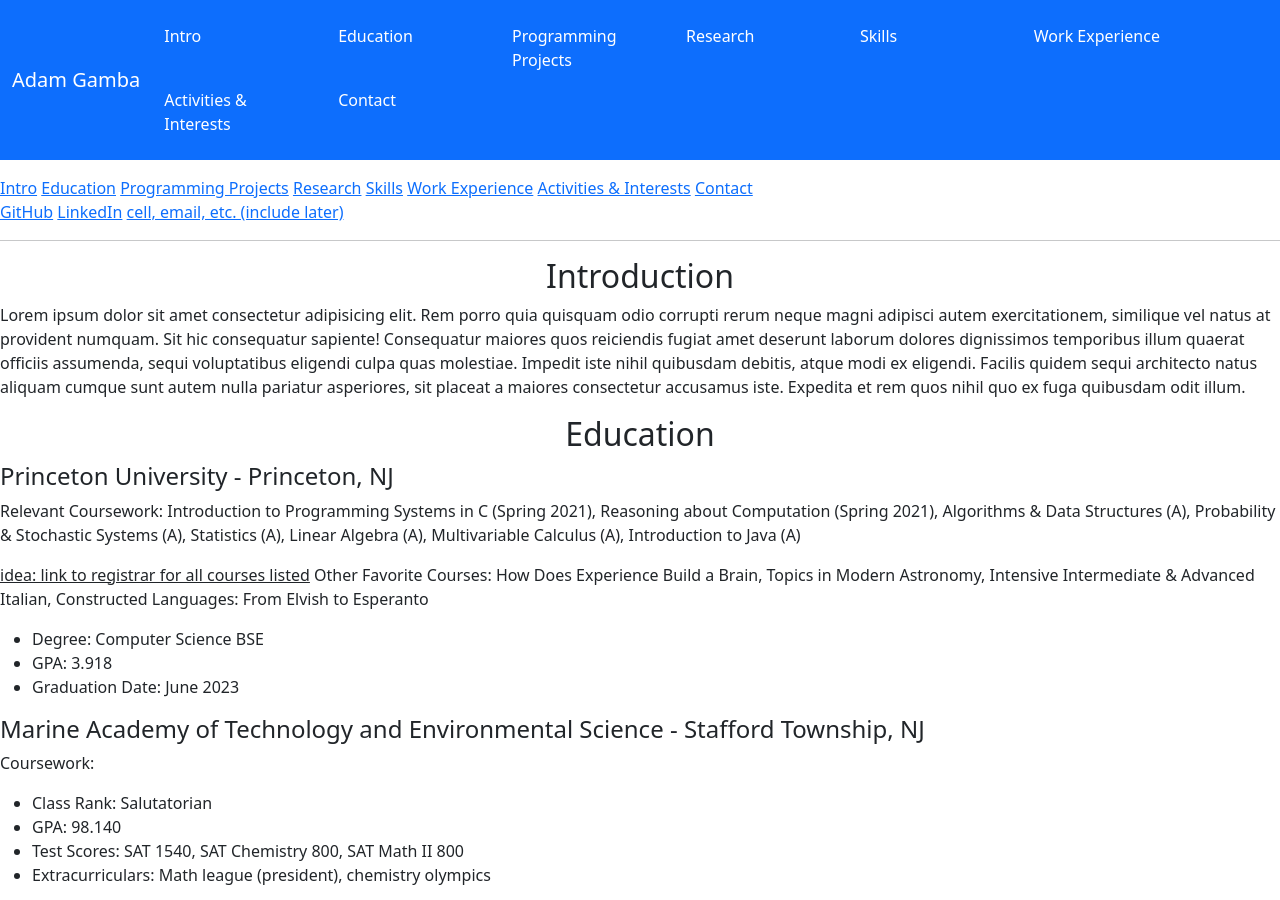
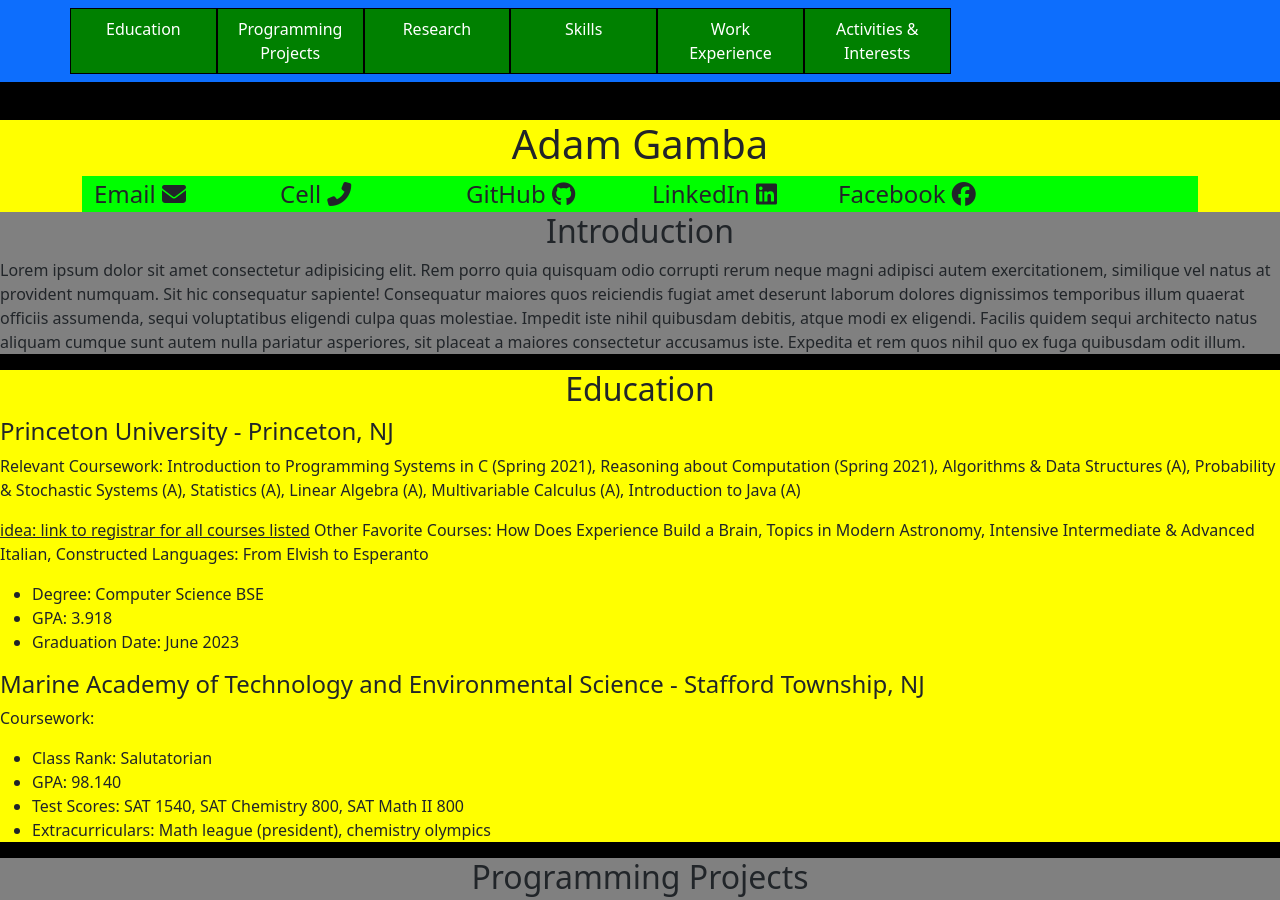
Before and after one commit to adamgamba/adamgamba.github.io, a plain HTML site: page index.html in a window 1280 px wide. Shown: the top 900 px of the page. Drawn offline with nearby package versions, Linux system fonts and the light colour scheme.

Commit message:
Start adding styles
Its very messy right now - having problems with flexbox

```diff
--- a/app.css
+++ b/app.css
@@ -1,6 +1,36 @@
 h1, h2 {
     text-align: center;
 }
+
+ul.row {
+    background-color: green;
+    text-align: center;
+    vertical-align: middle;
+}
+.nav-item {
+    border: 1px solid black;
+}
+
+
+#test {
+    background-color: lime;
+}
+#contact-section {
+    font-size: 1.5em;
+}
+body {
+    background-color: black;
+}
+
+
+
+section:nth-of-type(2n) {
+    background-color: gray;
+}
+section:nth-of-type(2n-1) {
+    background-color: yellow;
+}
+
 
 #java:hover {
     color: #f89820;
--- a/index.html
+++ b/index.html
@@ -13,20 +13,19 @@
 </head>
 
 <body>
-    <div class="container-md">
     <nav class="navbar fixed-top navbar-expand-md navbar-dark bg-primary">
-            <div class="container-fluid">
-                <span href="" class="navbar-brand">Adam Gamba</span>
+        <div class="container">
+            <!-- <span href="" class="navbar-brand">Adam Gamba</span> -->
             <button class="navbar-toggler" type="button" data-bs-toggle="collapse"
-                    data-bs-target="#navbarSupportedContent" aria-controls="navbarSupportedContent"
-                    aria-expanded="false" aria-label="Toggle navigation">
+                data-bs-target="#navbarSupportedContent" aria-controls="navbarSupportedContent" aria-expanded="false"
+                aria-label="Toggle navigation">
                 <span class="navbar-toggler-icon"></span>
             </button>
-                <div class="collapse navbar-collapse navbar-text" id="navbarSupportedContent">
-                    <ul class="navbar-nav me-auto mb-2 mb-lg-0 row">
-                        <li class="nav-item col-2">
+            <div class="collapse navbar-collapse" id="navbarSupportedContent">
+                <ul class="row navbar-nav me-auto mb-2 mb-lg-0">
+                    <!-- <li class="nav-item">
                         <a class="nav-link active" aria-current="page" href="#intro-section">Intro</a>
-                        </li>
+                    </li> -->
                     <li class="nav-item col-2">
                         <a class="nav-link active" aria-current="page" href="#intro-section">Education</a>
                     </li>
@@ -47,36 +46,63 @@
                         <a class="nav-link active" aria-current="page" href="#intro-section">Activities &
                             Interests</a>
                     </li>
-                        <li class="nav-item col-2">
+                    <!-- <li class="nav-item">
                         <a class="nav-link active" aria-current="page" href="#intro-section">Contact</a>
-                        </li>
+                    </li> -->
                 </ul>
             </div>
         </div>
     </nav>
-    </div>
 
     <br>
     <br>
     <br>
     <br>
     <br>
-    <div>
+
+    <section id="contact-section">
+        <div class="container">
             <h1>Adam Gamba</h1>
+            <div class="row m-0 justify-content" id="test">
+                <div class="col-lg-2 col-md-4" id="email">
+                    Email <span class="fas fa-envelope"></span>
+                </div>
+                <div class="col-lg-2 col-md-4" id="cell">
+                    Cell <span class="fas fa-phone-alt"></span>
+                </div>
+                <div class="col-lg-2 col-md-4" id="github">
+                    GitHub <span class="fab fa-github"></span>
+                </div>
+                <div class="col-lg-2 col-md-4" id="linkedin">
+                    LinkedIn <span class="fab fa-linkedin"></span>
+                </div>
+                <div class="col-lg-2 col-md-4" id="facebook">
+                    Facebook <span class="fab fa-facebook"></span>
+                </div>
 
-        <a href="#intro-section">Intro</a>
+            </div>
+        </div>
+        <!-- <ul>
+        <li id="email">Email <span class="fas fa-envelope"></span></li>
+        <li id="cell">Cell <span class="fas fa-phone-alt"></span></li>
+        <li id="linkedin">LinkedIn <span class="fab fa-linkedin"></span></li>
+        <li id="github">GitHub <span class="fab fa-github"></span></li>
+        <li id="facebook">Facebook <span class="fab fa-facebook"></span></li>
+        </ul> -->
+    </section>
+
+    <!-- <a href="#intro-section">Intro</a>
         <a href="#education-section">Education</a>
         <a href="#programming-section">Programming Projects</a>
         <a href="#research-section">Research</a>
         <a href="#skills-section">Skills</a>
         <a href="#work-section">Work Experience</a>
         <a href="#activities-section">Activities & Interests</a>
-        <a href="#contact-section">Contact</a>
-    </div>
-    <a href="https://github.com/adamgamba">GitHub</a>
+        <a href="#contact-section">Contact</a> -->
+    <!-- <a href="https://github.com/adamgamba">GitHub</a>
     <a href="https://www.linkedin.com/in/adamgamba/">LinkedIn</a>
     <a href="">cell, email, etc. (include later)</a>
-    <hr>
+    <hr> -->
 
 
     <section id="intro-section">
@@ -217,17 +243,10 @@
         </ul>
     </section>
 
-    <section id="contact-section">
-        <h2>Contact</h2>
-        <ul> (use icons here)
-            <li id="email">Email <span class="fas fa-envelope"></span></li>
-            <li id="cell">Cell <span class="fas fa-phone-alt"></span></li>
-            <li id="linkedin">LinkedIn <span class="fab fa-linkedin"></span></li>
-            <li id="github">GitHub <span class="fab fa-github"></span></li>
-            <li id="facebook">Facebook <span class="fab fa-facebook"></span></li>
-        </ul>
-    </section>
 
+    <script src="https://cdn.jsdelivr.net/npm/bootstrap@5.0.0-beta1/dist/js/bootstrap.bundle.min.js"
+        integrity="sha384-ygbV9kiqUc6oa4msXn9868pTtWMgiQaeYH7/t7LECLbyPA2x65Kgf80OJFdroafW"
+        crossorigin="anonymous"></script>
 
 </body>
 
```
Lines whose indentation alone changed are shown as unchanged.
